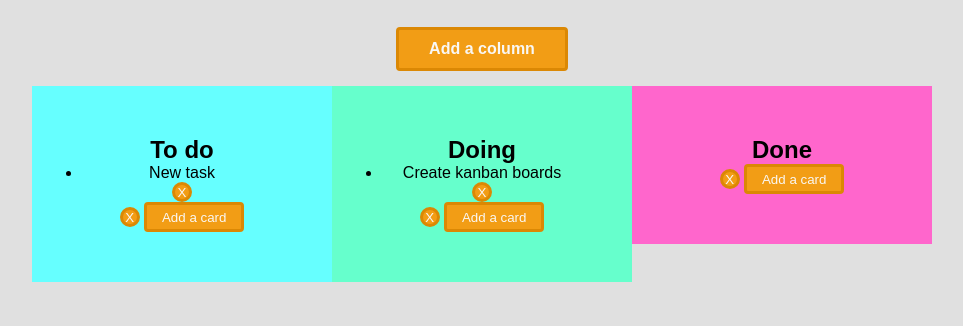
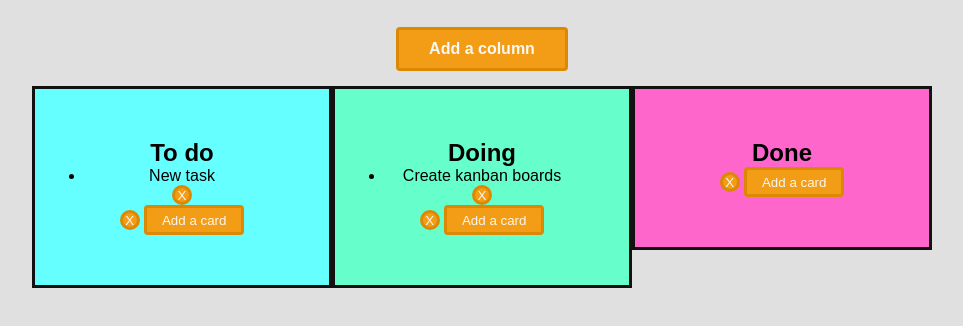
Before and after one commit to AnnaLangner/myOwnTrello, a website: page index.html in a window 1280 px wide. Shown: the part 70-396 px from the top of the page, without its empty margins (158-1121 px from the left). Drawn offline with nearby package versions, Linux system fonts and the light colour scheme.

Commit message:
Adding border to column

```diff
--- a/sass/style.scss
+++ b/sass/style.scss
@@ -43,6 +43,7 @@ body {
 		padding: 50px;
 		flex: 1;
 		width: 300px;
+		border: 3px solid #111;
 
 		.column-title{
 
```
Also changed, not shown: css/style.css.
